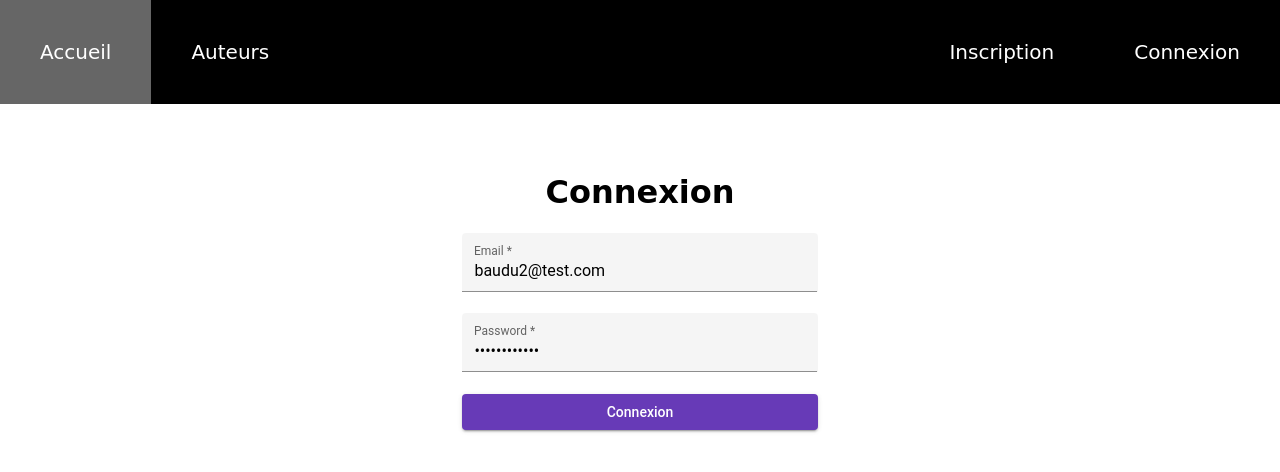
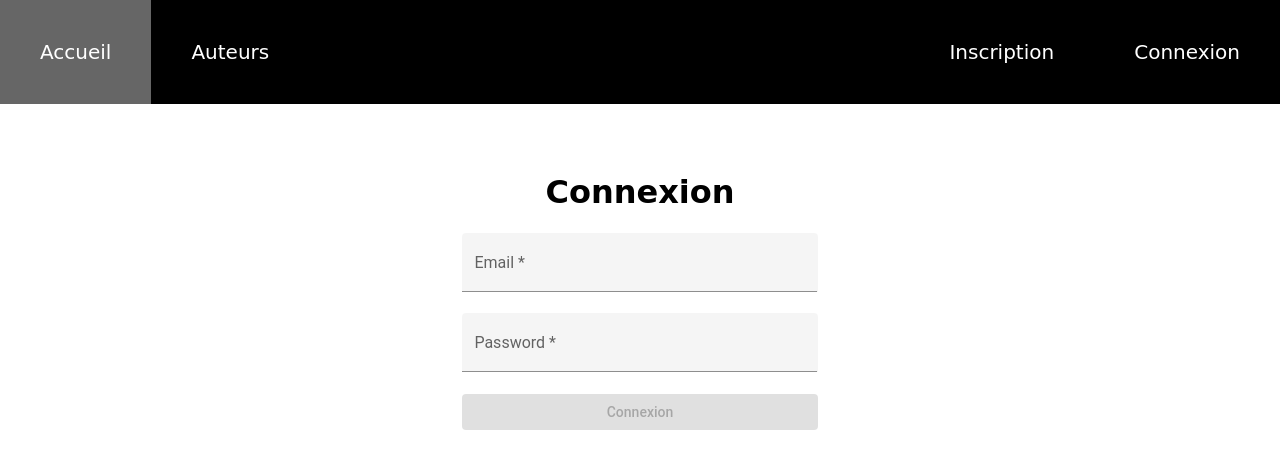
Before and after one commit to baudu69/Pratibook, an Angular app in the folder pratibook-ui/: page /signIn in a window 1280 px wide. Shown: the top 472 px of the page. Built offline with nearby package versions, Linux system fonts and the light colour scheme.

Commit message:
Enlever l'utilisateur par défaut #54

```diff
--- a/pratibook-ui/src/app/auth/sign-in/sign-in.component.ts
+++ b/pratibook-ui/src/app/auth/sign-in/sign-in.component.ts
@@ -1,4 +1,4 @@
-import { Component, OnInit } from '@angular/core';
+import {Component, OnInit} from '@angular/core';
 import {FormControl, FormGroup, Validators} from "@angular/forms";
 import {UserService} from "../../shared/service/user.service";
 import {Router} from "@angular/router";
@@ -11,8 +11,8 @@ import {Router} from "@angular/router";
 export class SignInComponent implements OnInit {
 
   formLogin: FormGroup = new FormGroup<any>({
-    email: new FormControl<string>('baudu2@test.com', [Validators.required, Validators.email]),
-    password: new FormControl<string>('testPassword', [Validators.required])
+    email: new FormControl<string>('', [Validators.required, Validators.email]),
+    password: new FormControl<string>('', [Validators.required])
   })
 
   constructor(private userService: UserService, private route: Router) { }
```
